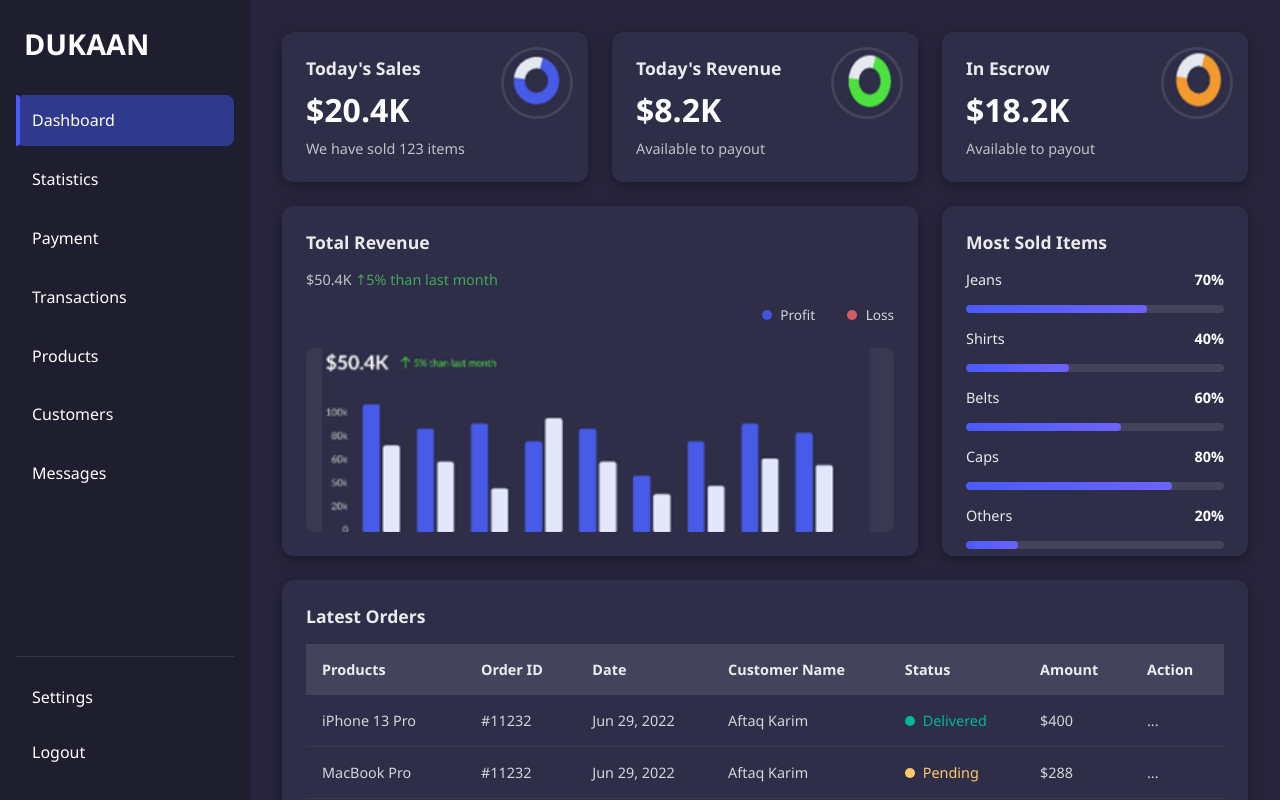
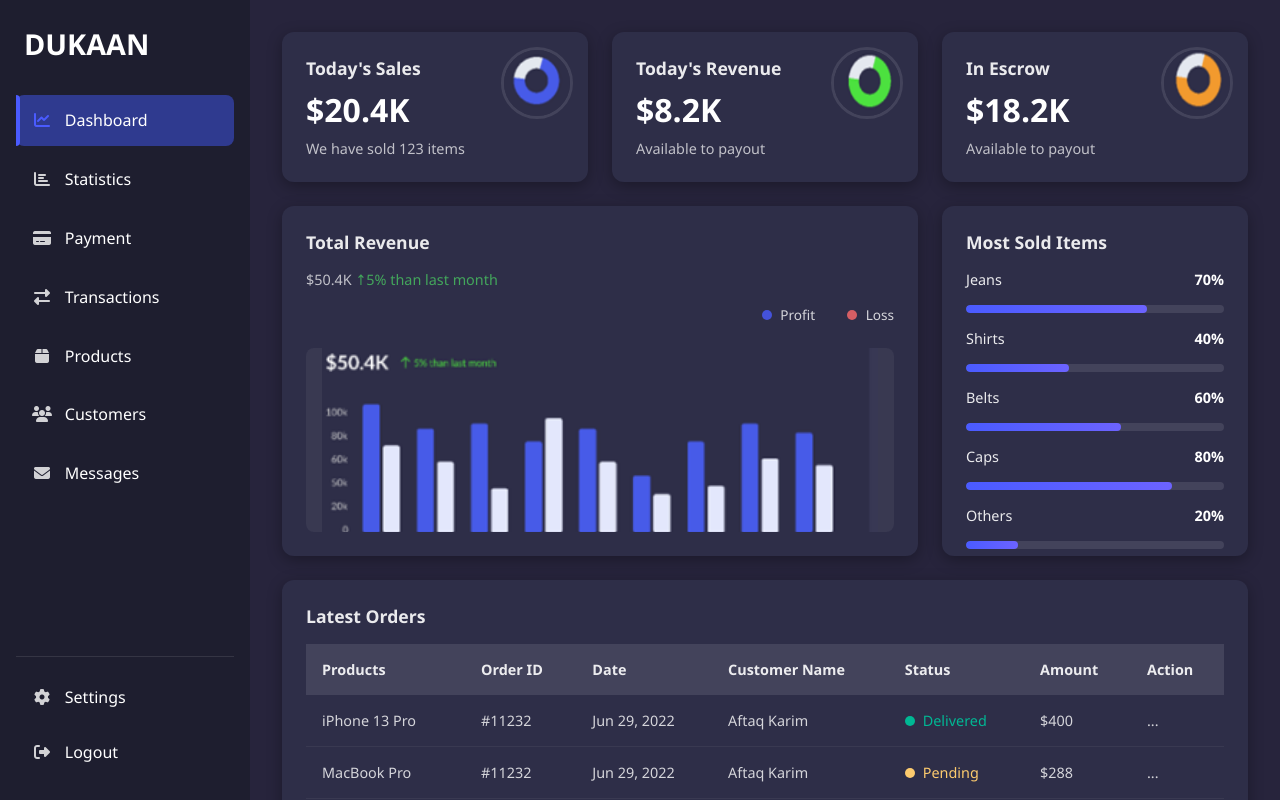
Before and after one commit to Tejas0525/figma-projects, a plain HTML site: page index.html in a window 1280 px wide. Drawn offline with Linux system fonts and the light colour scheme.

Commit message:
menu icons added

```diff
--- a/index.html
+++ b/index.html
@@ -5,6 +5,8 @@
     <meta name="viewport" content="width=device-width, initial-scale=1.0">
     <title>Dashboard</title>
     <link rel="stylesheet" href="./styles/style.css">
+    <!-- Font Awesome for icons -->
+    <link rel="stylesheet" href="https://cdnjs.cloudflare.com/ajax/libs/font-awesome/6.4.0/css/all.min.css">
 </head>
 <body>
     <!-- Menu Button -->
@@ -17,18 +19,45 @@
         <div class="side-bar">
             <h1 class="logo">DUKAAN</h1>
             <ul class="sidebar-menu">
-                <li class="active">Dashboard</li>
-                <li>Statistics</li>
-                <li>Payment</li>
-                <li>Transactions</li>
-                <li>Products</li>
-                <li>Customers</li>
-                <li>Messages</li>
+                <li class="active">
+                    <i class="fas fa-chart-line"></i>
+                    <span>Dashboard</span>
+                </li>
+                <li>
+                    <i class="fas fa-chart-bar"></i>
+                    <span>Statistics</span>
+                </li>
+                <li>
+                    <i class="fas fa-credit-card"></i>
+                    <span>Payment</span>
+                </li>
+                <li>
+                    <i class="fas fa-exchange-alt"></i>
+                    <span>Transactions</span>
+                </li>
+                <li>
+                    <i class="fas fa-box"></i>
+                    <span>Products</span>
+                </li>
+                <li>
+                    <i class="fas fa-users"></i>
+                    <span>Customers</span>
+                </li>
+                <li>
+                    <i class="fas fa-envelope"></i>
+                    <span>Messages</span>
+                </li>
             </ul>
 
             <div class="sidebar-footer">
-                <p>Settings</p>
-                <p>Logout</p>
+                <p>
+                    <i class="fas fa-cog"></i>
+                    <span>Settings</span>
+                </p>
+                <p>
+                    <i class="fas fa-sign-out-alt"></i>
+                    <span>Logout</span>
+                </p>
             </div>
         </div>
 
--- a/styles/style.css
+++ b/styles/style.css
@@ -54,11 +54,29 @@ body {
     transition: all 0.3s ease;
     display: flex;
     align-items: center;
+    gap: 0.8rem;
+}
+
+.sidebar-menu li i {
+    width: 20px;
+    text-align: center;
+    font-size: 1rem;
+    opacity: 0.8;
+    transition: all 0.3s ease;
+}
+
+.sidebar-menu li span {
+    flex: 1;
 }
 
 .sidebar-menu li:hover {
     background-color: #2f3a8f;
     transform: translateX(5px);
+}
+
+.sidebar-menu li:hover i {
+    opacity: 1;
+    transform: scale(1.1);
 }
 
 .sidebar-menu li.active {
@@ -77,6 +95,11 @@ body {
     border-radius: 0 4px 4px 0;
 }
 
+.sidebar-menu li.active i {
+    opacity: 1;
+    color: #4a5bff;
+}
+
 .sidebar-footer {
     display: flex;
     flex-direction: column;
@@ -93,11 +116,29 @@ body {
     transition: all 0.3s ease;
     display: flex;
     align-items: center;
+    gap: 0.8rem;
+}
+
+.sidebar-footer p i {
+    width: 20px;
+    text-align: center;
+    font-size: 1rem;
+    opacity: 0.8;
+    transition: all 0.3s ease;
+}
+
+.sidebar-footer p span {
+    flex: 1;
 }
 
 .sidebar-footer p:hover {
     background-color: #2f3a8f;
     transform: translateX(5px);
+}
+
+.sidebar-footer p:hover i {
+    opacity: 1;
+    transform: scale(1.1);
 }
 
 /* Dashboard*/
@@ -433,6 +474,12 @@ tbody tr:hover {
 
     .sidebar-menu li, .sidebar-footer p {
         padding: 0.7rem 0.8rem;
+        font-size: 0.9rem;
+    }
+
+    .sidebar-menu li i, .sidebar-footer p i {
+        font-size: 0.9rem;
+        width: 18px;
     }
 
     .top1-bar .sales-avatar img,
@@ -570,4 +617,14 @@ tbody tr:hover {
     .mid1-bar, .mid2-bar {
         min-height: 300px;
     }
+
+    .sidebar-menu li, .sidebar-footer p {
+        padding: 0.6rem 0.8rem;
+        font-size: 0.85rem;
+    }
+
+    .sidebar-menu li i, .sidebar-footer p i {
+        font-size: 0.85rem;
+        width: 16px;
+    }
 }
```
